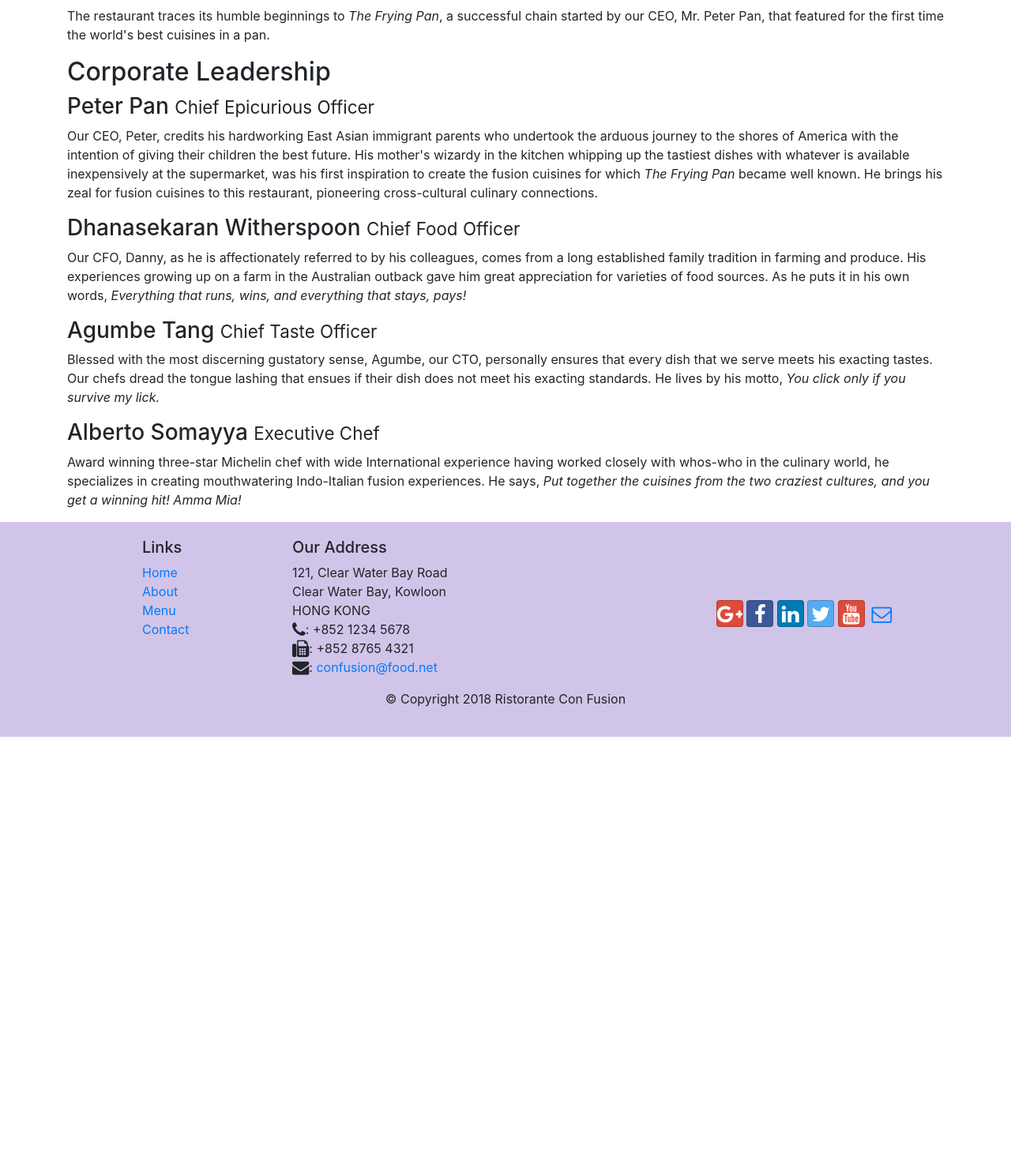
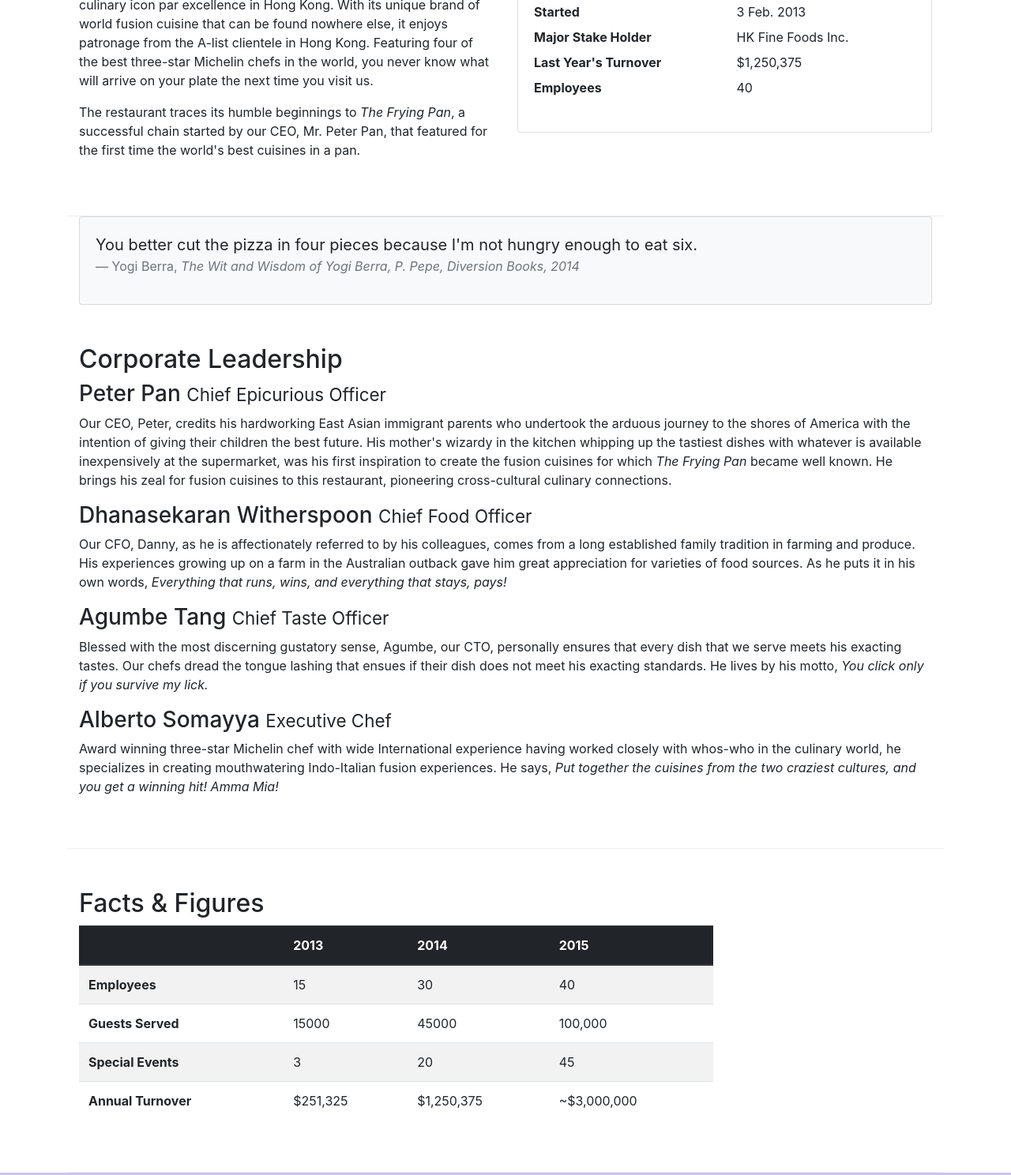
Before and after one commit to ganatejadragneel/Bootstrap-4-Basics, a website: page aboutus.html in a window 1280 px wide. Shown: the part 591-2079 px from the top of the page at 79% size. Before the commit the page ends 1524 px from the top, so only its background shows below. Drawn offline with nearby package versions, Linux system fonts and the light colour scheme.

Commit message:
Tables and Cards

```diff
--- a/aboutus.html
+++ b/aboutus.html
@@ -71,8 +71,8 @@
             </div>
         </div>
 
-        <div>
-            <div>
+        <div class="row row-content">
+            <div class="col-12 col-sm-6">
                 <h2>Our History</h2>
                 <p>Started in 2010, Ristorante con Fusion quickly established itself as a culinary icon par excellence in Hong
                     Kong. With its unique brand of world fusion cuisine that can be found nowhere else, it enjoys patronage
@@ -82,18 +82,45 @@
                     <em>The Frying Pan</em>, a successful chain started by our CEO, Mr. Peter Pan, that featured for the first
                     time the world's best cuisines in a pan.</p>
             </div>
-            <div>
+
+            <div class="col-12 col-sm-6">
+                <div class="card">
+                    <h3 class="card-header bg-primary text-white">Facts At a Glance</h3>
+                    <div class="card-body">
+                        <dl class="row">
+                            <dt class="col-6">Started</dt>
+                            <dd class="col-6">3 Feb. 2013</dd>
+                            <dt class="col-6">Major Stake Holder</dt>
+                            <dd class="col-6">HK Fine Foods Inc.</dd>
+                            <dt class="col-6">Last Year's Turnover</dt>
+                            <dd class="col-6">$1,250,375</dd>
+                            <dt class="col-6">Employees</dt>
+                            <dd class="col-6">40</dd>
+                        </dl>
+                    </div>
+                </div>
+            </div>
+        </div>
+        <div class="col-12">
+            <div class="card card-body bg-light">
+                <blockquote class="blockquote">
+                    <p class="mb-0">You better cut the pizza in four pieces because
+                        I'm not hungry enough to eat six.</p>
+                    <footer class="blockquote-footer">Yogi Berra,
+                        <cite title="Source Title">The Wit and Wisdom of Yogi Berra,
+                        P. Pepe, Diversion Books, 2014</cite>
+                    </footer>
+                </blockquote>
             </div>
         </div>
 
-
-        <div>
-            <div>
+        <div class="row row-content">
+            <div class="col-12">
                 <h2>Corporate Leadership</h2>
                 <h3>Peter Pan
                     <small>Chief Epicurious Officer</small>
                 </h3>
-                <p>Our CEO, Peter, credits his hardworking East Asian immigrant parents who undertook the arduous journey to
+                <p class="d-none d-sm-block">Our CEO, Peter, credits his hardworking East Asian immigrant parents who undertook the arduous journey to
                     the shores of America with the intention of giving their children the best future. His mother's wizardy
                     in the kitchen whipping up the tastiest dishes with whatever is available inexpensively at the supermarket,
                     was his first inspiration to create the fusion cuisines for which
@@ -102,7 +129,7 @@
                 <h3>Dhanasekaran Witherspoon
                     <small>Chief Food Officer</small>
                 </h3>
-                <p>Our CFO, Danny, as he is affectionately referred to by his colleagues, comes from a long established family
+                <p class="d-none d-sm-block">Our CFO, Danny, as he is affectionately referred to by his colleagues, comes from a long established family
                     tradition in farming and produce. His experiences growing up on a farm in the Australian outback gave
                     him great appreciation for varieties of food sources. As he puts it in his own words,
                     <em>Everything that runs, wins, and everything that stays, pays!</em>
@@ -110,7 +137,7 @@
                 <h3>Agumbe Tang
                     <small>Chief Taste Officer</small>
                 </h3>
-                <p>Blessed with the most discerning gustatory sense, Agumbe, our CTO, personally ensures that every dish that
+                <p class="d-none d-sm-block">Blessed with the most discerning gustatory sense, Agumbe, our CTO, personally ensures that every dish that
                     we serve meets his exacting tastes. Our chefs dread the tongue lashing that ensues if their dish does
                     not meet his exacting standards. He lives by his motto,
                     <em>You click only if you survive my lick.</em>
@@ -118,10 +145,56 @@
                 <h3>Alberto Somayya
                     <small>Executive Chef</small>
                 </h3>
-                <p>Award winning three-star Michelin chef with wide International experience having worked closely with whos-who
+                <p class="d-none d-sm-block">Award winning three-star Michelin chef with wide International experience having worked closely with whos-who
                     in the culinary world, he specializes in creating mouthwatering Indo-Italian fusion experiences. He says,
                     <em>Put together the cuisines from the two craziest cultures, and you get a winning hit! Amma Mia!</em>
                 </p>
+            </div>
+        </div>
+        <div class="row row-content">
+            <div class="col-12 col-sm-9">
+                <h2>Facts &amp; Figures</h2>
+                <div class="table-responsive">
+                    <table class="table table-striped">
+                        <thead class="thead-dark">
+                            <tr>
+                                <th>&nbsp;</th>
+                                <th>2013</th>
+                                <th>2014</th>
+                                <th>2015</th>
+                            </tr>
+                        </thead>
+                        <tbody>
+                            <tr>
+                                <th>Employees</th>
+                                <td>15</td>
+                                <td>30</td>
+                                <td>40</td>
+                            </tr>
+                            <tr>
+                                <th>Guests Served</th>
+                                <td>15000</td>
+                                <td>45000</td>
+                                <td>100,000</td>
+                            </tr>
+                            <tr>
+                                <th>Special Events</th>
+                                <td>3</td>
+                                <td>20</td>
+                                <td>45</td>
+                            </tr>
+                            <tr>
+                                <th>Annual Turnover</th>
+                                <td>$251,325</td>
+                                <td>$1,250,375</td>
+                                <td>~$3,000,000</td>
+                            </tr>
+                        </tbody>
+                    </table>
+                </div>
+            </div>
+            <div class="col-12 col-sm-3">
+
             </div>
         </div>
 
```
